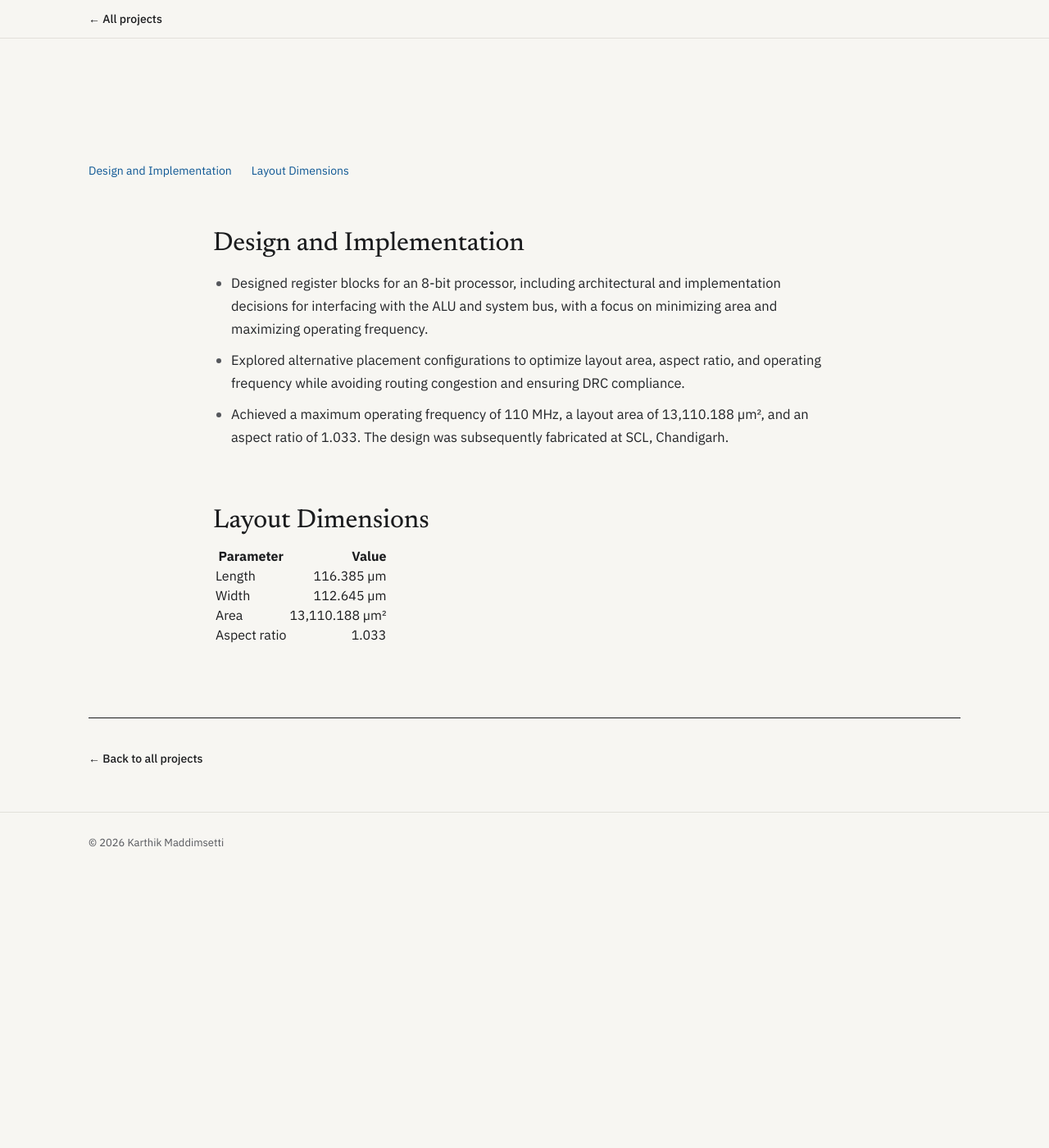
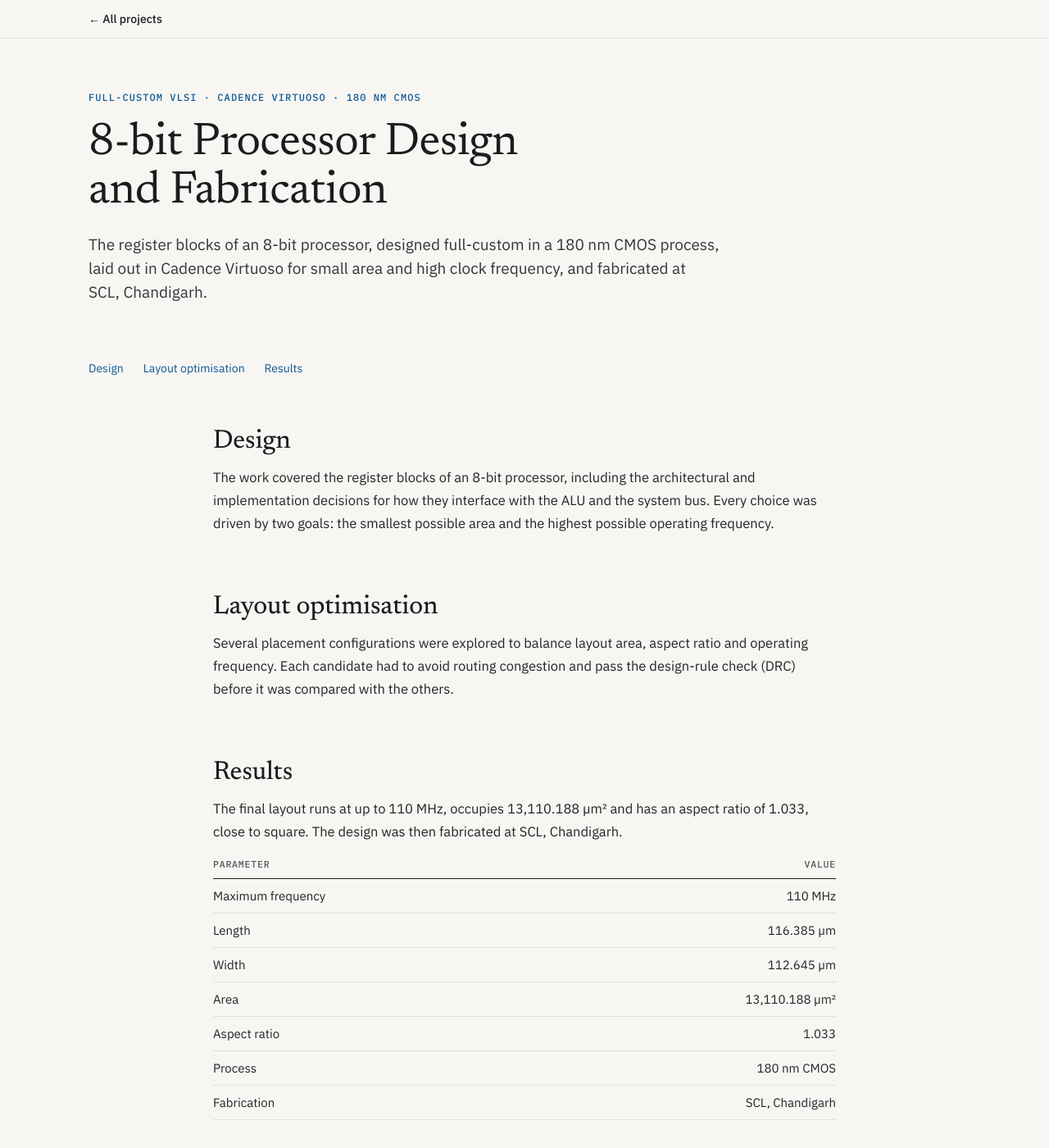
Before and after one commit to karthikm-22/karthikm-22.github.io, a Jekyll site: the page built from _projects/01-register-block.md, in a window 1280 px wide and 1400 px high. Shown: the whole window at 82% size. Built offline with Jekyll 4.4.1, drawn with Linux system fonts in a browser that asks for light colours.

Commit message:
Project pages from the CV; fix the register-block page
- Register block: rebuilt from the CV, remove missing cover, PPG caption and PPG report link
- New pages: Vernier TDC, 12-bit Brent-Kung adder with BIST
- Full pages for DWT, LVET/CO (research) and on-edge classification (research)
- PPG: add the ULP-IC Lab continuation from the CV
- Table styling for write-ups

Co-Authored-By: Claude Opus 5.5 <noreply@anthropic.com>
Claude-Session: https://claude.ai/code/session_01AKG1NoTwCQwdDbFKPKq22J

```diff
--- a/_projects/01-register-block.md
+++ b/_projects/01-register-block.md
@@ -7,25 +7,33 @@ meta: 110 MHz · 13110.188 µm² · AR 1.033
 image: ""
 mark: ASIC
 
-heading: 8-bit Processor: Register Block
-eyebrow: ASIC · Physical Design
-intro: An 8-bit register block interfacing with the ALU and bus, laid out in Cadence Virtuoso for minimum area and fabricated at SCL Chandigarh.
-cover: images/8bit/cadence_img.jpg
-cover_caption: "Fig. 1 — Complete circuit on breadboard: PPG probe, acquisition circuit, two filter stages, potentiometer and ESP32."
-report: files/PPG-Report.pdf
+# ── Detail page ──
+heading: 8-bit Processor Design and Fabrication
+eyebrow: Full-Custom VLSI · Cadence Virtuoso · 180 nm CMOS
+intro: The register blocks of an 8-bit processor, designed full-custom in a 180 nm CMOS process, laid out in Cadence Virtuoso for small area and high clock frequency, and fabricated at SCL, Chandigarh.
+cover: ""          # upload a layout screenshot to images/8bit/ and put its path here, e.g. images/8bit/layout.png
+cover_caption: ""  # e.g. "Fig. 1 — Final layout of the register block in Cadence Virtuoso."
+report: ""
 ---
 
-## Design and Implementation
+## Design
 
-- Designed register blocks for an 8-bit processor, including architectural and implementation decisions for interfacing with the ALU and system bus, with a focus on minimizing area and maximizing operating frequency.
-- Explored alternative placement configurations to optimize layout area, aspect ratio, and operating frequency while avoiding routing congestion and ensuring DRC compliance.
-- Achieved a maximum operating frequency of 110 MHz, a layout area of 13,110.188 µm², and an aspect ratio of 1.033. The design was subsequently fabricated at SCL, Chandigarh.
+The work covered the register blocks of an 8-bit processor, including the architectural and implementation decisions for how they interface with the ALU and the system bus. Every choice was driven by two goals: the smallest possible area and the highest possible operating frequency.
 
-## Layout Dimensions
+## Layout optimisation
+
+Several placement configurations were explored to balance layout area, aspect ratio and operating frequency. Each candidate had to avoid routing congestion and pass the design-rule check (DRC) before it was compared with the others.
+
+## Results
+
+The final layout runs at up to 110 MHz, occupies 13,110.188 µm² and has an aspect ratio of 1.033, close to square. The design was then fabricated at SCL, Chandigarh.
 
 | Parameter | Value |
-|---|---:|
+| --- | ---: |
+| Maximum frequency | 110 MHz |
 | Length | 116.385 µm |
 | Width | 112.645 µm |
 | Area | 13,110.188 µm² |
 | Aspect ratio | 1.033 |
+| Process | 180 nm CMOS |
+| Fabrication | SCL, Chandigarh |
--- a/css/style.css
+++ b/css/style.css
@@ -152,6 +152,10 @@ figcaption{font-family:var(--mono);font-size:12px;color:var(--muted)}
 .prose code{font-family:var(--mono);font-size:.92em;background:#efede7;padding:1px 6px;border-radius:4px;color:var(--ink)}
 .prose pre{margin:0;background:var(--card);border:1px solid var(--line);border-radius:8px;padding:16px 20px;overflow-x:auto;font-family:var(--mono);font-size:14px;line-height:1.5;color:var(--ink)}
 .prose pre code{background:none;padding:0;border-radius:0;font-size:inherit}
+.prose table{width:100%;border-collapse:collapse;font-size:15px;font-variant-numeric:tabular-nums}
+.prose th{padding:0 12px 10px 0;border-bottom:1px solid var(--ink);text-align:left;font-family:var(--mono);font-size:11.5px;font-weight:500;letter-spacing:.07em;text-transform:uppercase;color:var(--muted)}
+.prose td{padding:11px 12px 11px 0;border-bottom:1px solid var(--line);color:var(--text)}
+.prose th:last-child,.prose td:last-child{padding-right:0}
 /* Figures: an image followed by an *italic caption* in the same paragraph */
 .prose img{display:block;max-width:100%;height:auto;margin:0 auto;background:var(--card);border:1px solid var(--line);border-radius:8px;padding:14px}
 .prose p>img+em{display:block;margin-top:10px;font-family:var(--mono);font-size:12px;font-style:normal;color:var(--muted)}
```
Also changed, not shown: _projects/03-lvet-cardiac-output.md (+37 -1 lines), _projects/05-edge-classification.md (+17 -1 lines), _projects/06-polyphase-dwt.md (+20 -2 lines), _projects/brent-kung-bist.md (added, +29 -0 lines), _projects/ppg-front-end.md (+6 -0 lines), _projects/vernier-tdc.md (added, +31 -0 lines).
